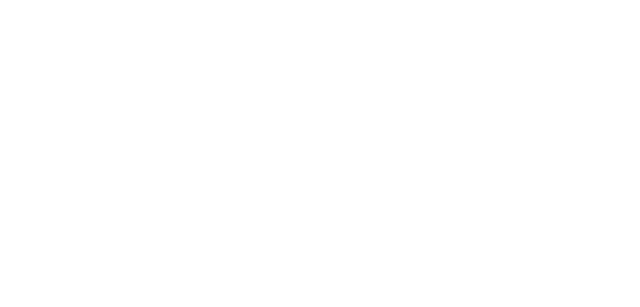
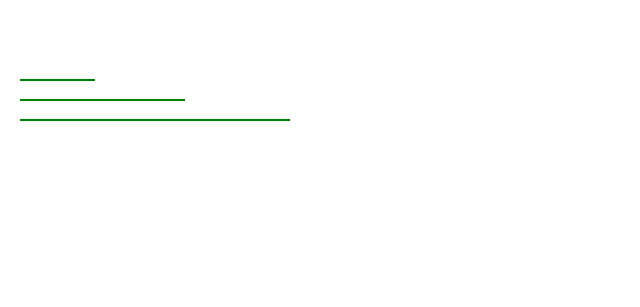
Before and after one commit to LittleBlue418/D3-Practice, a plain HTML site: page index.html in a window 1280 px wide. Shown: the whole page, without its empty margins (0-640 px from the left). Drawn offline with nearby package versions, Linux system fonts and the light colour scheme.

Commit message:
Line chart

```diff
--- a/index.html
+++ b/index.html
@@ -12,7 +12,7 @@
 
     </head>
     <body>
-
+        <div id="lineChartDiv"></div>
 
 
 
--- a/script/script.js
+++ b/script/script.js
@@ -0,0 +1,17 @@
+var dataArray = [5, 11, 18];
+
+var svgL = d3.select("#lineChartDiv").append("svg")
+    .attr("width","400")
+    .attr("height","300");
+
+var newLineX = 20;
+
+svgL.selectAll("line")
+  .data(dataArray)
+  .enter().append("line")
+          .attr("x1", newLineX)
+          .attr("y1", function (d,i){return 80+(i*20);})
+          .attr("x2", function(d){ return newLineX+(d*15);})
+          .attr("y2", function (d,i){return 80+(i*20);})
+          .style("stroke", "green")
+          .attr("stroke-width", "2");
```
